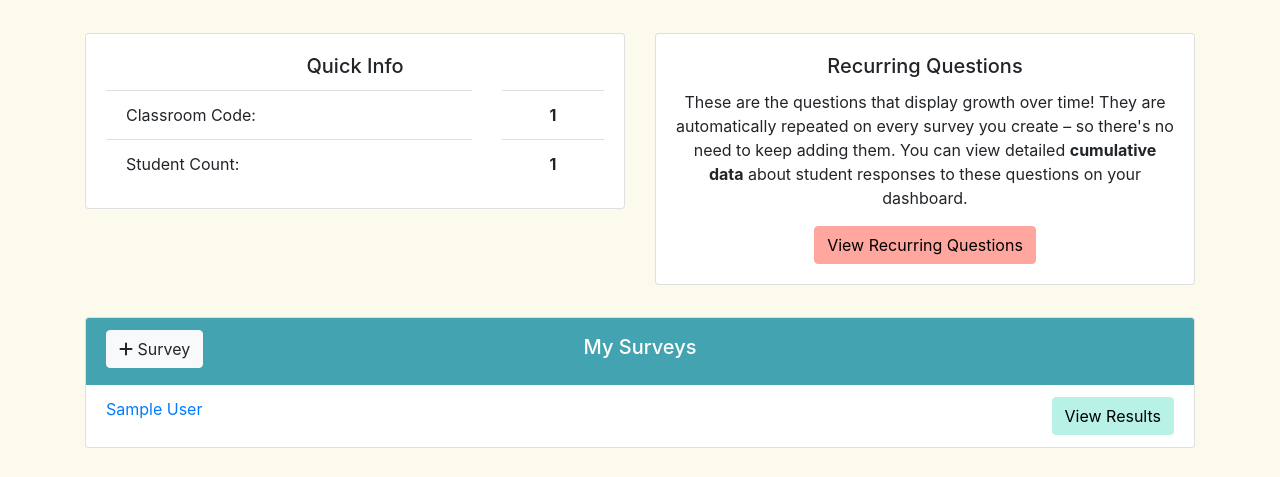
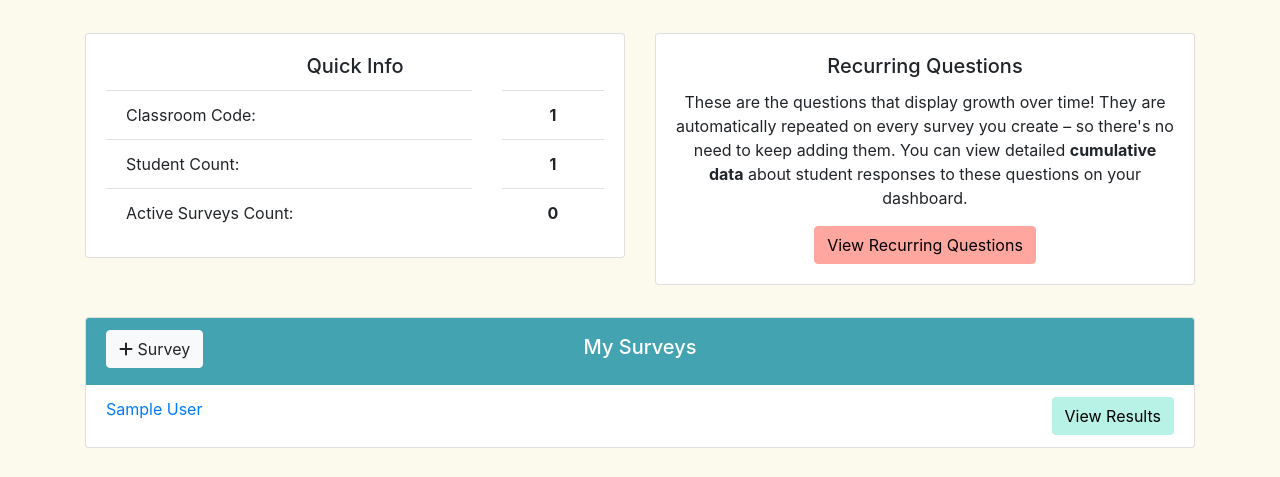
Before and after one commit to RTiwary/FeedBee, a Django app: page /teacher/view_classroom_info/1 in a window 1280 px wide. Shown: the part 165-642 px from the top of the page. Run offline with Django 3.2, Linux system fonts and the light colour scheme; a user stored in the database is signed in; tables that the repository leaves empty hold one stand-in row (values such as "Sample post"); some libraries are stand-ins or nearby versions.

Commit message:
Added active surveys to quick info

```diff
--- a/apps/teachers/templates/teachers/view_classroom_info.html
+++ b/apps/teachers/templates/teachers/view_classroom_info.html
@@ -140,10 +140,12 @@
                             <div class="col-9">
                                 <li class="list-group-item">Classroom Code:</li>
                                 <li class="list-group-item">Student Count:</li>
+                                <li class="list-group-item">Active Surveys Count:</li>
                             </div>
                             <div class="col-3">
                                 <strong><li class="list-group-item" style="text-align: center">{{ classroom.pk }}</li></strong>
                                 <strong><li class="list-group-item" style="text-align: center">{{ classroom.students.count }}</li></strong>
+                                <strong><li class="list-group-item" style="text-align: center">{{ active_surveys }}</li></strong>
                             </div>
                         </div>
                     </ul>
--- a/apps/teachers/views.py
+++ b/apps/teachers/views.py
@@ -8,6 +8,7 @@ from apps.students.models import *
 from django.contrib.auth.decorators import login_required, user_passes_test
 from itertools import chain
 import operator
+import datetime
 
 
 # Create your views here.
@@ -529,8 +530,14 @@ def view_classroom_info(request, classroom_id):
         classroom = Classroom.objects.get(pk=classroom_id)
         form = ClassroomEditForm(initial={'class_name': classroom.name})
     surveys = Survey.objects.filter(classroom_id=classroom_id).exclude(name="Base")
+    active = 0
+    curr_date = datetime.date.today()
+    for survey in surveys:
+        if curr_date < survey.end_date:
+            active += 1
+
     return render(request, "teachers/view_classroom_info.html",
-                  {'form': form, 'classroom': classroom, 'surveys': surveys})
+                  {'form': form, 'classroom': classroom, 'surveys': surveys, 'active_surveys': active})
 
 
 @login_required
```
